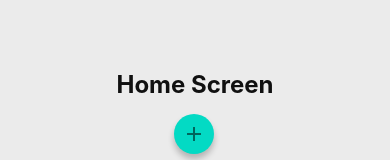
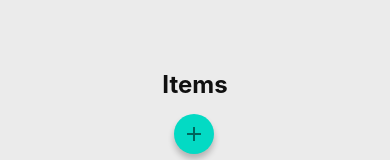
Before and after one commit to jjtsai0907/react-native-au20, a React Native app: screen /Home in a window 390 px wide. Shown: the part 334-494 px from the top of the page. Built offline with nearby package versions, Linux system fonts and the light colour scheme.

Commit message:
Restructure files

```diff
--- a/App.tsx
+++ b/App.tsx
@@ -5,9 +5,9 @@ import AsyncStorage from "@react-native-async-storage/async-storage";
 import { StyleSheet } from "react-native";
 import { createNativeStackNavigator } from "@react-navigation/native-stack";
 import { NavigationContainer, useFocusEffect } from "@react-navigation/native";
-import HomeScreen from "./HomeScreen";
-import DetailsScreen from "./DetailsScreen";
-import { Product } from "./ProductObject";
+import HomeScreen from "./screens/HomeScreen";
+import DetailsScreen from "./screens/DetailsScreen";
+import { Product } from "./models/ProductObject";
 
 const AppContext = createContext<[Product] | null>(null);
 
--- a/DetailsScreen.tsx
+++ b/screens/DetailsScreen.tsx
@@ -66,7 +66,7 @@ const DetailsScreen: React.FC = (props: any) => {
 
   return (
     <View style={styles.container}>
-      <Text style={styles.text}>Details Screen</Text>
+      <Text style={styles.text}>Create New Product</Text>
       <TextInput
         style={styles.itemName}
         placeholder="Name"
--- a/HomeScreen.tsx
+++ b/screens/HomeScreen.tsx
@@ -3,8 +3,8 @@ import { StyleSheet, View, Text, FlatList } from "react-native";
 import { TouchableOpacity } from "react-native-gesture-handler";
 import { Button, FAB } from "react-native-paper";
 import AsyncStorage from "@react-native-async-storage/async-storage";
-import { Product, Products } from "./ProductObject";
-import Item from "./Item";
+import { Product, Products } from "../models/ProductObject";
+import Item from "../models/Item";
 import { useFocusEffect } from "@react-navigation/native";
 
 const HomeScreen: React.FC = (props: any) => {
@@ -35,7 +35,7 @@ const HomeScreen: React.FC = (props: any) => {
 
   return (
     <View style={styles.container}>
-      <Text style={styles.text}>Home Screen</Text>
+      <Text style={styles.text}>Items</Text>
       <View>
         <FlatList
           data={product}
```
Also changed, not shown: models/Item.tsx (renamed from Item.tsx), models/ProductObject.ts (renamed from ProductObject.ts).
